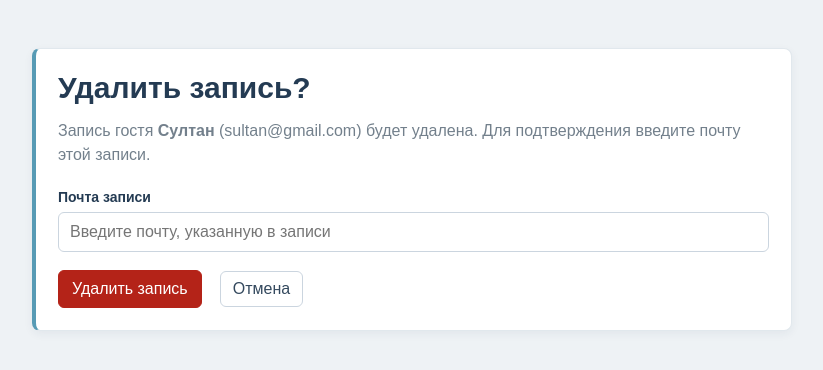
After one commit to UralSultan/ex_work, a Django app: page /guest/1/delete/ in a window 1280 px wide. The commit adds this page. Shown: the top 370 px of the page, without its empty margins (228-1051 px from the left). Run offline with Django 5.2, Linux system fonts and the light colour scheme; data comes from the database, SQL or seed files in the repository.

Commit message:
Добавленно удаление записи, попытался сделать через класс форму, но запутался, и не смог, добавил представление, роут для представления, и сам шаблон

```diff
--- a/guest_book/static/guest_book/css/style.css
+++ b/guest_book/static/guest_book/css/style.css
@@ -292,3 +292,27 @@ h1 {
 .guest-card__icons a:hover {
     color: #44849e;
 }
+
+.delete-button {
+    display: inline-block;
+    padding: 9px 13px;
+    border: 1px solid #b42318;
+    border-radius: 6px;
+    color: #fff;
+    background: #b42318;
+    font: inherit;
+    cursor: pointer;
+}
+
+.delete-button:hover {
+    background: #912018;
+}
+
+.guest-card__icons a {
+    color: inherit;
+    text-decoration: none;
+}
+
+.guest-card__icons a:hover {
+    color: #44849e;
+}
--- /dev/null
+++ b/guest_book/templates/guest_book/guest_delete.html
@@ -0,0 +1,31 @@
+{% extends "base.html" %}
+
+{% block title %}Удалить запись{% endblock %}
+
+{% block content %}
+    <section class="guest-form-card">
+        <h1>Удалить запись?</h1>
+
+        <p class="guest-form-card__description">
+            Запись гостя <strong>{{ guest.author_name }}</strong> ({{ guest.author_email }}) будет удалена.
+            Для подтверждения введите почту этой записи.
+        </p>
+
+        <form method="post" action="{% url 'guest_delete' guest.pk %}" class="guest-form">
+            {% csrf_token %}
+
+            <div class="guest-form__field">
+                <label for="email">Почта записи</label>
+                <input type="email" id="email" name="email" value="{{ entered_email }}" placeholder="Введите почту, указанную в записи"
+                    autocomplete="email" required>
+                {% if error %}
+                    <p class="form-error">{{ error }}</p>
+                {% endif %}
+            </div>
+            <div class="guest-form__actions">
+                <button type="submit" class="delete-button">Удалить запись</button>
+                <a href="{% url 'guest_list' %}" class="back-button"> Отмена </a>
+            </div>
+        </form>
+    </section>
+{% endblock %}
--- a/guest_book/templates/guest_book/guest_list.html
+++ b/guest_book/templates/guest_book/guest_list.html
@@ -29,7 +29,9 @@
                         <i class="fa-solid fa-pen-to-square" aria-hidden="true"></i>
                     </a>
 
-                    <span title="Удалить" aria-label="Удалить">🗑</span>
+                    <a href="{% url 'guest_delete' guest.pk %}" title="Удалить запись" aria-label="Удалить запись">
+                        <i class="fa-solid fa-trash-can" aria-hidden="true"></i>
+                    </a>
                 </span>
             </div>
 
--- a/guest_book/urls.py
+++ b/guest_book/urls.py
@@ -7,4 +7,5 @@ urlpatterns = [
     path("", views.guest_list, name="guest_list"),
     path('add/', views.guest_add, name='guest_add'),
     path('guest/<int:pk>/update/', views.guest_update, name='guest_update'),
+    path('guest/<int:pk>/delete/', views.guest_delete, name='guest_delete'),
 ]
--- a/guest_book/views.py
+++ b/guest_book/views.py
@@ -52,3 +52,20 @@ def guest_update(request, pk):
             return HttpResponseRedirect(reverse('guest_list'))
         else:
             return render(request, 'guest_book/guest_update.html', {'guest': guest, 'form': form})
+
+
+def guest_delete(request, pk):
+    guest = get_object_or_404(Guestbook, pk=pk)
+    error = None
+    entered_email = ""
+    if request.method == "POST":
+        entered_email = request.POST.get("email", "").strip()
+        if entered_email.casefold() == guest.author_email.strip().casefold():
+            guest.delete()
+            return redirect("guest_list")
+        error = "Почта не совпадает с почтой записи."
+    return render(request, "guest_book/guest_delete.html", {
+        "guest": guest,
+        "error": error,
+        "entered_email": entered_email,
+    })
```
